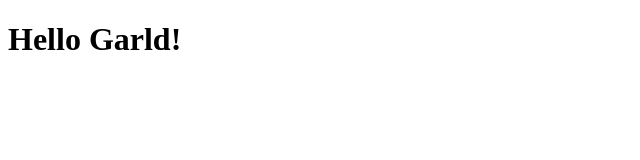
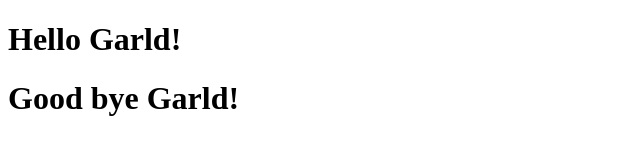
Before and after one commit to VunDerDes/try_numb3, a plain HTML site: page try_numb3/index.html in a window 1280 px wide. Shown: the whole page, without its empty margins (0-640 px from the left). Drawn offline with Linux system fonts and the light colour scheme.

Commit message:
Garold good die

```diff
--- a/try_numb3/index.html
+++ b/try_numb3/index.html
@@ -10,6 +10,8 @@
 
 <body>
     <h1>Hello Garld!</h1>
+    <h1>Good bye Garld!</h1>
+
 </body>
 
 </html>
```
